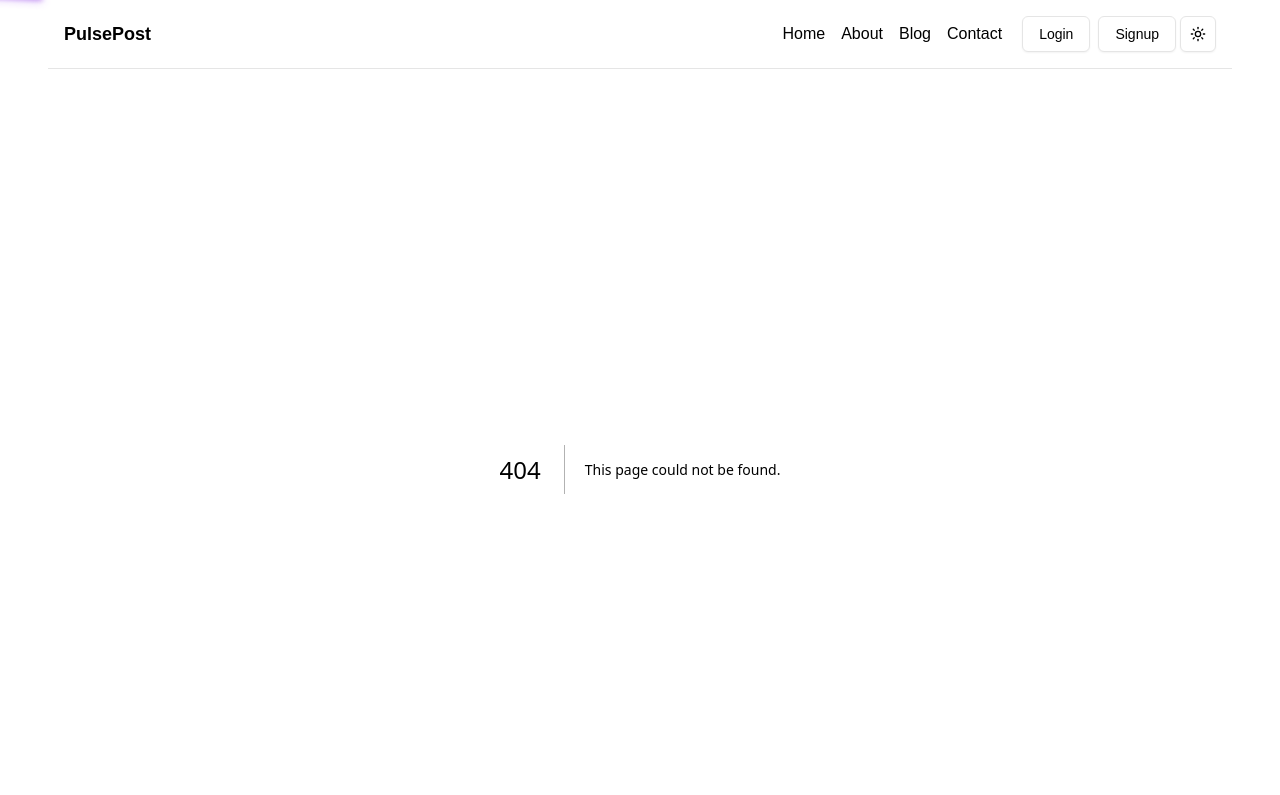
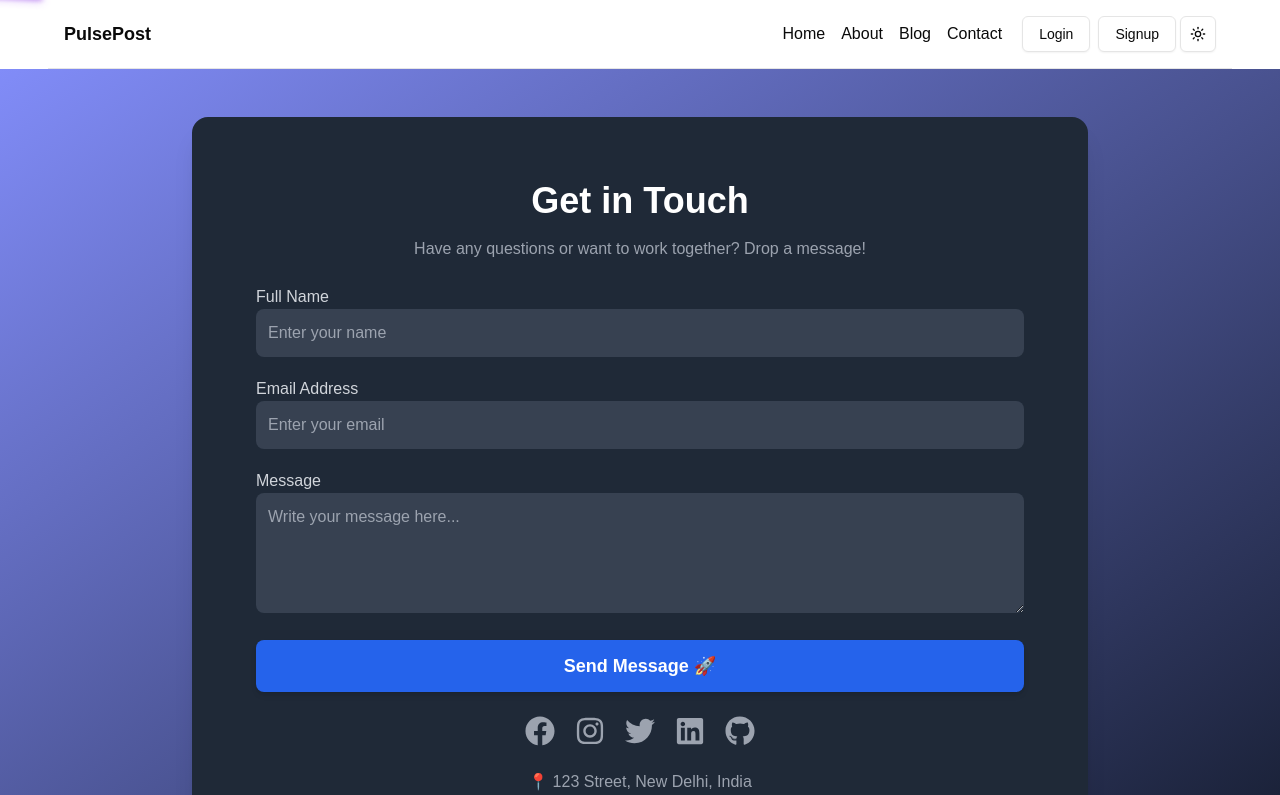
Before and after one commit to amreshkyadav998/PulsePost, a Next.js app: page /contact in a window 1280 px wide. Before the commit this address had no page. Shown: the top 795 px of the page. Built offline with nearby package versions, Linux system fonts and the light colour scheme.

Commit message:
completed

```diff
--- a/app/blogpost/[slug]/page.js
+++ b/app/blogpost/[slug]/page.js
@@ -1,42 +1,24 @@
 import fs from "fs"
+import path from "path"
 import matter from "gray-matter"
 import { notFound } from "next/navigation"
+import { unified } from 'unified'
+import remarkParse from 'remark-parse'
+import remarkRehype from 'remark-rehype'
 import rehypeDocument from 'rehype-document'
 import rehypeFormat from 'rehype-format'
 import rehypeStringify from 'rehype-stringify'
-import remarkParse from 'remark-parse'
-import remarkRehype from 'remark-rehype'
-import {unified} from 'unified'
-import rehypePrettyCode from "rehype-pretty-code";
-import { transformerCopyButton } from '@rehype-pretty/transformers'
-import OnThisPage from "@/components/onthisPage"
+import rehypePrettyCode from "rehype-pretty-code"
 import rehypeAutolinkHeadings from 'rehype-autolink-headings'
 import rehypeSlug from 'rehype-slug'
+import { transformerCopyButton } from '@rehype-pretty/transformers'
+import OnThisPage from "@/components/onthispage"
+// import CopyButton from "@/components/CopyButton";
 
-export default async function Page({ params }) {
-
-    // const blog = {
-    //     title: "Typescript tutorial in hindi",
-    //     author: "John Doe",
-    //     description: "This is a sample blog post description.",
-    //     date: "2024-09-02",
-    //     content: "<p>This is the content of the blog post. It can include <strong>HTML</strong> tags and other elements.</p>"
-    // };
-
-    const filepath = `content/${params.slug}.md`
-
-    if(!fs.existsSync(filepath)){
-        notFound()
-        return
-    }
-
-    const fileContent = fs.readFileSync(filepath, "utf-8")
-    const {content, data} = matter(fileContent)
-
-    const processor = unified()
+const markdownProcessor = unified()
   .use(remarkParse)
   .use(remarkRehype)
-    .use(rehypeDocument, {title: '👋🌍'})
+  .use(rehypeDocument)
   .use(rehypeFormat)
   .use(rehypeStringify)
   .use(rehypeSlug)
@@ -46,25 +28,94 @@ export default async function Page({ params }) {
     transformers: [
       transformerCopyButton({
         visibility: 'always',
-              feedbackDuration: 3_000,
+        feedbackDuration: 3000,
       }),
     ],
-
   })
 
-    const htmlContent = (await processor.process(content)).toString()
+// Make sure the path matches your actual content directory structure
+const CONTENT_DIR = path.join(process.cwd(), 'app', 'content')
 
+export async function generateStaticParams() {
+  const files = await fs.promises.readdir(CONTENT_DIR)
+
+  return files
+    .filter(file => file.endsWith('.md'))
+    .map(file => ({
+      slug: file.replace('.md', '')
+    }))
+}
+
+export async function generateMetadata({ params: { slug } }) {
+  try {
+    const filepath = path.join(CONTENT_DIR, `${slug}.md`)
+    const fileContent = await fs.promises.readFile(filepath, "utf-8")
+    const { data } = matter(fileContent)
+
+    return {
+      title: data.title,
+      description: data.description,
+      authors: [{ name: data.author }],
+      openGraph: {
+        title: data.title,
+        description: data.description,
+        type: 'article',
+        publishedTime: data.date,
+        authors: [data.author],
+      },
+    }
+  } catch (error) {
+    return {
+      title: 'Blog Post',
+      description: 'Article not found',
+    }
+  }
+}
+
+export default async function BlogPost({ params: { slug } }) {
+    try {
+      const filepath = path.join(CONTENT_DIR, `${slug}.md`)
+
+      // Use async file operations
+      if (!await fs.promises.access(filepath).then(() => true).catch(() => false)) {
+        notFound()
+      }
+
+      const fileContent = await fs.promises.readFile(filepath, "utf-8")
+      const { content, data } = matter(fileContent)
+
+      const htmlContent = await markdownProcessor.process(content)
 
       return (
-        <div className="max-w-6xl mx-auto p-4">
+        <article className="ml-6 mr-6 md:ml-[180px] md:mr-[180px] sm:ml-2 sm:mr-2 max-w-6xl mx-auto p-12">
+          {/* Header section with combined styles */}
+          <header className="mb-8">
             <h1 className="text-4xl font-bold mb-4">{data.title}</h1>
-            <p className="text-base mb-2 border-l-4 border-gray-500 pl-4 italic">&quot;{data.description}&quot;</p>
-            <div className="flex gap-2">
-                <p className="text-sm text-gray-500 mb-4 italic">By {data.author}</p>
-                <p className="text-sm text-gray-500 mb-4">{data.date}</p>
+            <blockquote className="mb-4">
+              <p className="text-base border-l-4 border-gray-500 pl-4 italic">
+                &quot;{data.description}&quot;
+              </p>
+            </blockquote>
+            <div className="flex gap-2 mb-6">
+              <p className="text-sm text-gray-500 italic">By {data.author}</p>
+              <p className="text-sm text-gray-500">{data.date}</p>
             </div>
-            <div dangerouslySetInnerHTML={{ __html: htmlContent }} className="prose dark:prose-invert"></div>
-            <OnThisPage htmlContent={htmlContent}/>
-        </div>
+          </header>
+
+          {/* Main content with improved spacing */}
+          <div
+            className="prose dark:prose-invert max-w-none mb-8"
+            dangerouslySetInnerHTML={{ __html: String(htmlContent) }}
+          />
+
+          {/* Table of contents */}
+          <nav className="mt-8">
+            <OnThisPage htmlContent={String(htmlContent)} />
+          </nav>
+        </article>
       )
+    } catch (error) {
+      console.error('Error rendering blog post:', error)
+      notFound()
     }
+}
--- /dev/null
+++ b/app/contact/page.js
@@ -0,0 +1,105 @@
+"use client";
+import { useState } from "react";
+import { FaFacebook, FaInstagram, FaTwitter, FaLinkedin, FaGithub } from "react-icons/fa";
+
+export default function Contact() {
+  const [form, setForm] = useState({ name: "", email: "", message: "" });
+
+  const handleChange = (e) => {
+    setForm({ ...form, [e.target.name]: e.target.value });
+  };
+
+  const handleSubmit = (e) => {
+    e.preventDefault();
+    alert(`Thank you, ${form.name}! We have received your message.`);
+    setForm({ name: "", email: "", message: "" });
+  };
+
+  return (
+    <div className="flex items-center justify-center min-h-screen bg-gradient-to-br from-indigo-400 to-gray-900 text-white px-4 sm:px-6 lg:px-12 py-12">
+      <div className="w-full max-w-4xl bg-gray-800 p-8 sm:p-10 md:p-12 lg:p-16 rounded-2xl shadow-xl">
+
+        {/* Heading */}
+        <h2 className="text-3xl font-bold text-center mb-4 sm:text-4xl">Get in Touch</h2>
+        <p className="text-gray-400 text-center mb-6 text-sm sm:text-base">
+          Have any questions or want to work together? Drop a message!
+        </p>
+
+        {/* Form */}
+        <form onSubmit={handleSubmit} className="space-y-5">
+          <div>
+            <label className="block text-gray-300 text-sm sm:text-base">Full Name</label>
+            <input
+              type="text"
+              name="name"
+              value={form.name}
+              onChange={handleChange}
+              required
+              className="w-full p-3 bg-gray-700 text-white rounded-lg focus:ring-2 focus:ring-blue-500 focus:outline-none"
+              placeholder="Enter your name"
+            />
+          </div>
+
+          <div>
+            <label className="block text-gray-300 text-sm sm:text-base">Email Address</label>
+            <input
+              type="email"
+              name="email"
+              value={form.email}
+              onChange={handleChange}
+              required
+              className="w-full p-3 bg-gray-700 text-white rounded-lg focus:ring-2 focus:ring-blue-500 focus:outline-none"
+              placeholder="Enter your email"
+            />
+          </div>
+
+          <div>
+            <label className="block text-gray-300 text-sm sm:text-base">Message</label>
+            <textarea
+              name="message"
+              value={form.message}
+              onChange={handleChange}
+              required
+              rows="4"
+              className="w-full p-3 bg-gray-700 text-white rounded-lg focus:ring-2 focus:ring-blue-500 focus:outline-none"
+              placeholder="Write your message here..."
+            ></textarea>
+          </div>
+
+          <button
+            type="submit"
+            className="w-full py-3 mt-4 bg-blue-600 rounded-lg text-lg font-semibold hover:bg-blue-500 transition duration-300 shadow-md"
+          >
+            Send Message 🚀
+          </button>
+        </form>
+
+        {/* Social Media Icons */}
+        <div className="flex justify-center gap-5 mt-6">
+          <a href="#" className="text-gray-400 hover:text-blue-400 transition text-2xl sm:text-3xl">
+            <FaFacebook />
+          </a>
+          <a href="#" className="text-gray-400 hover:text-pink-400 transition text-2xl sm:text-3xl">
+            <FaInstagram />
+          </a>
+          <a href="#" className="text-gray-400 hover:text-blue-400 transition text-2xl sm:text-3xl">
+            <FaTwitter />
+          </a>
+          <a href="#" className="text-gray-400 hover:text-blue-500 transition text-2xl sm:text-3xl">
+            <FaLinkedin />
+          </a>
+          <a href="#" className="text-gray-400 hover:text-gray-300 transition text-2xl sm:text-3xl">
+            <FaGithub />
+          </a>
+        </div>
+
+        {/* Address & Contact Info */}
+        <div className="text-center text-gray-400 mt-6 text-sm sm:text-base">
+          <p>📍 123 Street, New Delhi, India</p>
+          <p>📞 +91 98765 43210</p>
+          <p>📧 contact@yourdomain.com</p>
+        </div>
+      </div>
+    </div>
+  );
+}
--- a/app/globals.css
+++ b/app/globals.css
@@ -107,3 +107,7 @@ code[data-line-numbers-max-digits="3"] > [data-line]::before {
 code[data-line-numbers-max-digits="4"] > [data-line]::before {
   width: 2.25rem;
 }
+
+.copy-button {
+  display: block !important;
+}
--- /dev/null
+++ b/components/CopyButton.jsx
@@ -0,0 +1,45 @@
+"use client";
+
+import React, { useState } from "react";
+
+const CopyButton = ({ text }) => {
+    const [copied, setCopied] = useState(false);
+
+    async function copyToClipboard() {
+        if (navigator.clipboard && navigator.clipboard.writeText) {
+            try {
+                await navigator.clipboard.writeText(text);
+                setCopied(true);
+                setTimeout(() => setCopied(false), 2000); // Reset after 2 sec
+                return;
+            } catch (err) {
+                console.error("Clipboard API failed:", err);
+            }
+        }
+
+        // Fallback for unsupported browsers (older mobile Safari, etc.)
+        const textArea = document.createElement("textarea");
+        textArea.value = text;
+        document.body.appendChild(textArea);
+        textArea.select();
+        try {
+            document.execCommand("copy");
+            setCopied(true);
+            setTimeout(() => setCopied(false), 2000); // Reset after 2 sec
+        } catch (err) {
+            alert("Failed to copy. Please copy manually.");
+        }
+        document.body.removeChild(textArea);
+    }
+
+    return (
+        <button
+            onClick={copyToClipboard}
+            className="px-4 py-2 bg-blue-500 text-white rounded hover:bg-blue-600 relative"
+        >
+            {copied ? "✅ Copied!" : "Copy"}
+        </button>
+    );
+};
+
+export default CopyButton;
--- a/components/onthispage.js
+++ b/components/onthispage.js
@@ -18,9 +18,9 @@ const OnThisPage = ({ htmlContent }) => {
   }, [htmlContent]);
 
   return (
-    <div className="on-this-page absolute top-24 md:right-48 lg:right-1/4 hidden lg:block">
+    <div className="on-this-page absolute top-24 md:right-96 lg:right-1/4 hidden lg:block">
       <h2 className='text-md font-bold my-2'>On This Page</h2>
-      <ul className='text-sm space-y-1'>
+      <ul className='text-xs space-y-1'>
         {headings.map((heading, index) => (
           <li key={index}>
             <a href={`#${heading.id}`}>{heading.text}</a>
```
Also changed, not shown: app/content/c-programming-tutorial.md (+1 -1 lines), app/content/chatgpt-vs-gemini.md (+1 -1 lines), app/content/cpp-programming-tutorial.md (+1 -1 lines), app/content/css-tutorial.md (+1 -1 lines). Lines whose indentation alone changed are shown as unchanged.
